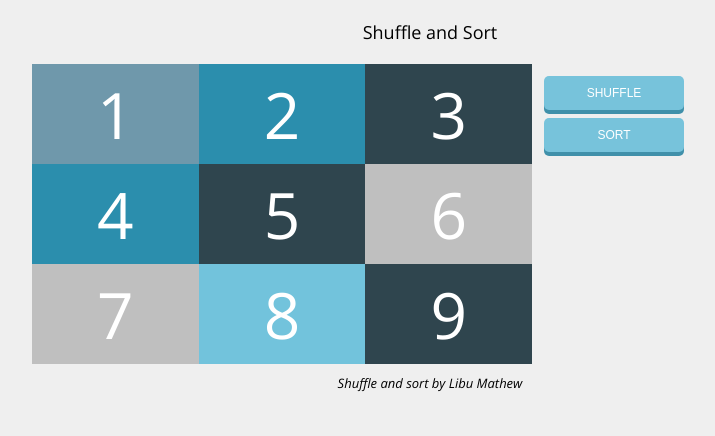
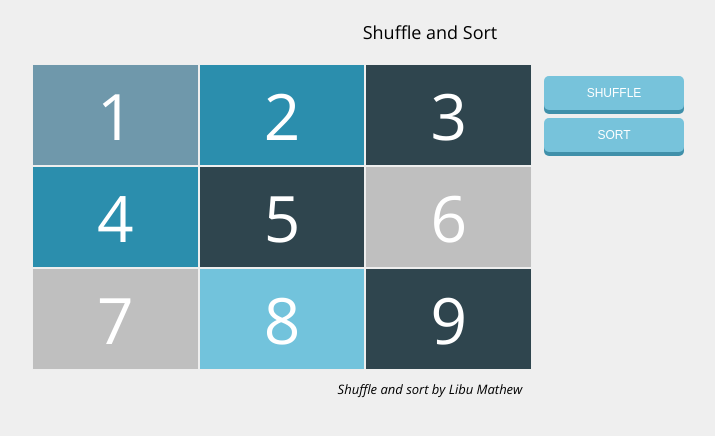
Before and after one commit to LibuMathew/shuffle_sort, a plain HTML site: page index.html in a window 1280 px wide. Both pictures are taken after a click on the button "SORT". Shown: the whole page, without its empty margins (210-925 px from the left). Drawn offline with nearby package versions, Linux system fonts and the light colour scheme.

Commit message:
Code optimization

```diff
--- a/index.html
+++ b/index.html
@@ -15,8 +15,8 @@
   <div class="main-container">
     <div class="box-container"></div>
     <div class="action-container">
-      <button type="button" onclick="shuffle()">Shuffle</button>
-      <button type="button" onclick="sort()">Sort</button>
+      <button type="button" onclick="blockShuffle()">Shuffle</button>
+      <button type="button" onclick="blockSort()">Sort</button>
     </div>
   </div>
 
--- a/script.js
+++ b/script.js
@@ -1,3 +1,5 @@
+
+
 const arr = [1, 2, 3, 4, 5, 6, 7, 8, 9];
 const colorPallet = {
     "1": "#6f98ab",
@@ -23,10 +25,31 @@ const helpers = {
         }
         return array;
     },
-    sort: (array) => {
+    sort: array => {
+        /**
+         * Javascript specification doesn't specify any particuler algorithm
+         * to be used in the Array.sort, based on the data the browser will decide approprivate one
+         */
         return array.sort(function (a, b) { return a - b });
+    },
+    insertionSort: array => {
+        /**
+         * Insertion sort is best suited algorithm in this case as the
+         * data to be sorted is less in number
+         */
+        array.forEach((item, i) => {
+            let num = array[i];
+            let j;
+
+            for (j = i - 1; j >= 0 && array[j] > num; j--) {
+                array[j + 1] = array[j];
+            };
+            array[j + 1] = num;
+        });
+
+        return array;
     }
-}
+};
 
 function generateDOM(input) {
     let elements = ``;
@@ -35,37 +58,23 @@ function generateDOM(input) {
         isMobileScreen = true;
     }
 
-    for (let i = 0, len = input.length; i < len; i++) {
-        let backgroundColor = colorPallet[input[i]];
+    input.forEach(i => {
         if (isMobileScreen) {
-            elements += `
-            <div style="height: 50px; flex: 0 0 98%; border-left: 8px solid ${backgroundColor}; margin-bottom: 5px;">
-                <label style="height: 50px; font-size: 1em; color: #000;">${input[i]}</label>
-            </div>`;
+            elements += `<div style="border-left: 8px solid ${colorPallet[i]};"> <label>${i}</label> </div>`;
         } else {
-            elements += `<div><label style="background: ${backgroundColor}">${input[i]}</label></div>`;
+            elements += `<div><label style="background: ${colorPallet[i]}">${i}</label></div>`;
         }
-    }
+    });
+
     return elements;
 }
 
-function shuffle() {
-    var boxContainer = document.getElementsByClassName("box-container");
-    boxContainer[0].innerHTML = generateDOM(helpers.shuffle(arr));
-}
-
-function sort() {
-    var boxContainer = document.getElementsByClassName("box-container");
-    boxContainer[0].innerHTML = generateDOM(helpers.sort(arr));
-}
-
 function init() {
-    var boxContainer = document.getElementsByClassName("box-container");
+    let boxContainer = document.getElementsByClassName("box-container");
     boxContainer[0].innerHTML = generateDOM(arr);
-
-    window.addEventListener('resize', function () {
-        boxContainer[0].innerHTML = generateDOM(arr);
-    });
+    window.addEventListener('resize', () => boxContainer[0].innerHTML = generateDOM(arr));
+    window.blockSort = () => boxContainer[0].innerHTML = generateDOM(helpers.insertionSort(arr));
+    window.blockShuffle = () => boxContainer[0].innerHTML = generateDOM(helpers.shuffle(arr));
 }
 
 init();
--- a/style.css
+++ b/style.css
@@ -20,9 +20,10 @@ body {
 }
 .box-container > div {
 	flex-grow: 1;
-	width: 33%;
+	width: 32%;
     height: 100px;
     background: #efefef;
+    border: 1px ridge;
 }
 
 label {
@@ -67,7 +68,9 @@ label {
     box-shadow: 0 4px #4090aa;
 }
 
-.action-container > button:hover {background-color: #72c3dc}
+.action-container > button:hover {
+    background-color: #72c3dc
+}
 
 .action-container > button:active {
   background-color: #72c3dc;
@@ -87,6 +90,12 @@ label {
         background: #ffffff;
     }
 
+    label {
+        height: 50px;
+        font-size: 1em;
+        color: #000;
+    }
+
     .header {
         margin: 0px;
         padding: 10px;
@@ -104,6 +113,9 @@ label {
 
     .box-container > div {
         background: #efefef;
+        height: 50px;
+        flex: 0 0 98%;
+        margin-bottom: 5px;
     }
 
     .action-container {
@@ -122,4 +134,4 @@ label {
     .action-container > button {
         width: 45%;
     }
-  }
+}
```
